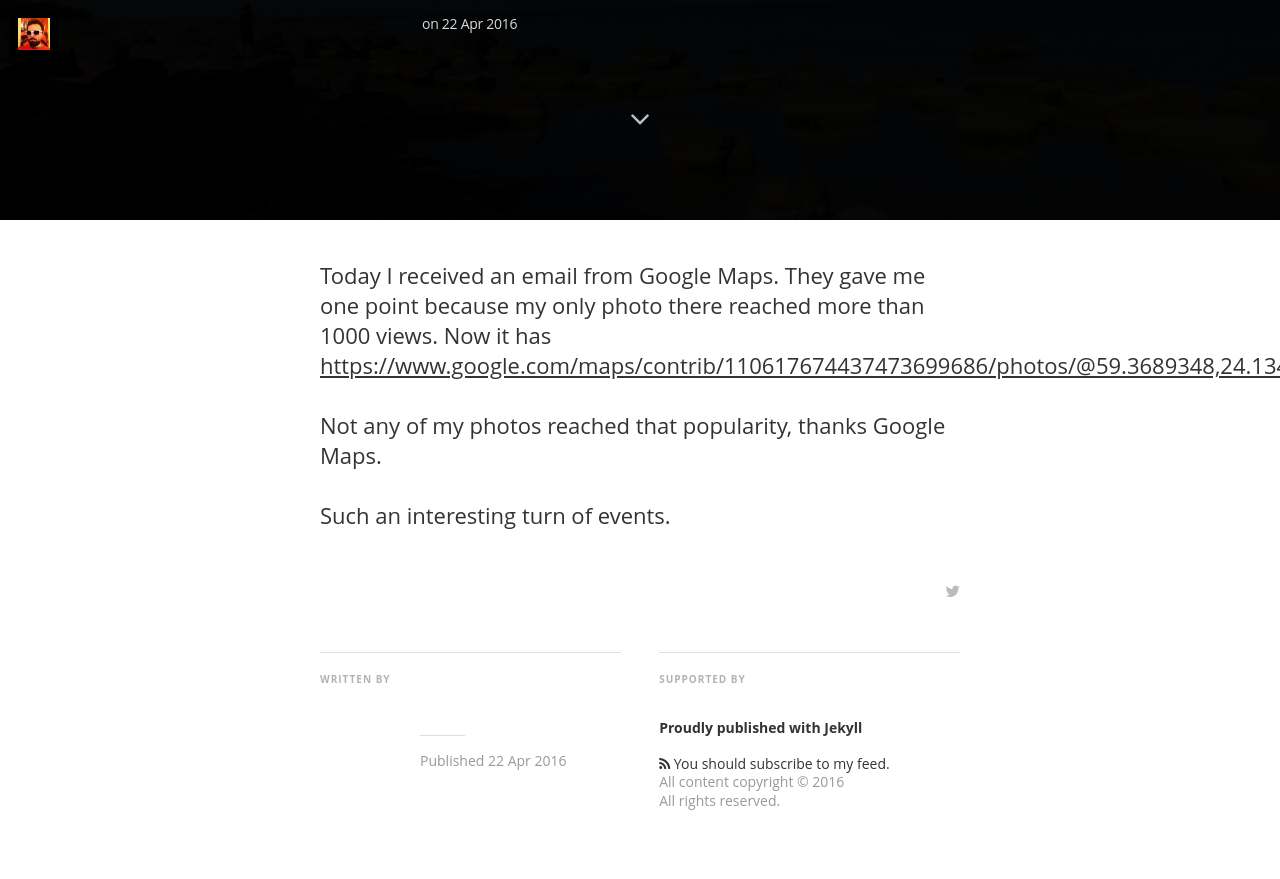
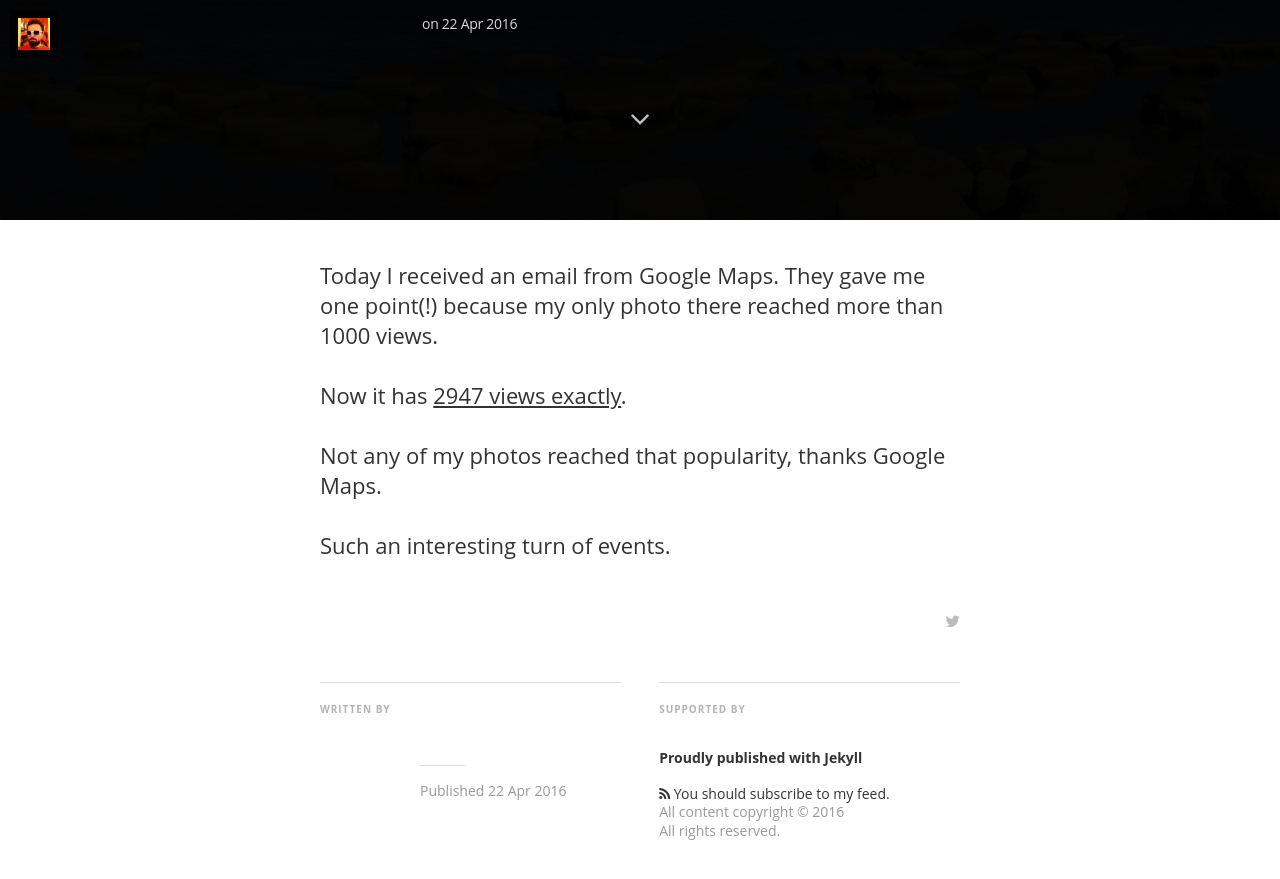
Before and after one commit to nyuwec/nyuwec.github.io, a Jekyll site: the page built from _posts/2016-04-22-google-maps-photo.markdown, in a window 1280 px wide and 900 px high, scrolled down 680 px. Shown: the top 879 px of the window. Built offline with Jekyll 4.4.1, drawn with Linux system fonts in a browser that asks for light colours; nearby versions of some CDN libraries; some web fonts are replaced; comment, search, counter and statistics services are not loaded.

Commit message:
fixed typos and header img

```diff
--- a/_posts/2016-04-22-google-maps-photo.markdown
+++ b/_posts/2016-04-22-google-maps-photo.markdown
@@ -6,8 +6,10 @@
 image: /assets/article_images/2016-04-22-google-maps-photo/header.jpg
 ---
 
-Today I received an email from Google Maps. They gave me one point because my only photo there reached more than 1000 views.
-Now it has [https://www.google.com/maps/contrib/110617674437473699686/photos/@59.3689348,24.1344537,15z/data=!4m3!8m2!3m1!1e1](2914 views exactly)
+Today I received an email from Google Maps.
+They gave me one point(!) because my only photo there reached more than 1000 views.
+
+Now it has [2947 views exactly](https://www.google.com/maps/contrib/110617674437473699686/photos/@59.3689348,24.1344537,15z/data=!4m3!8m2!3m1!1e1).
 
 Not any of my photos reached that popularity, thanks Google Maps.
 
```
Also changed, not shown: assets/article_images/2016-04-22-google-maps-photo/header.jpg.
